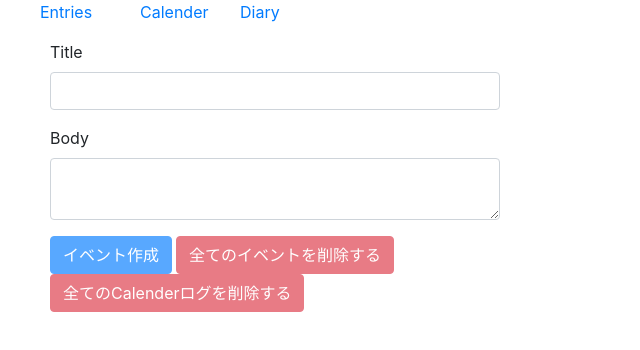
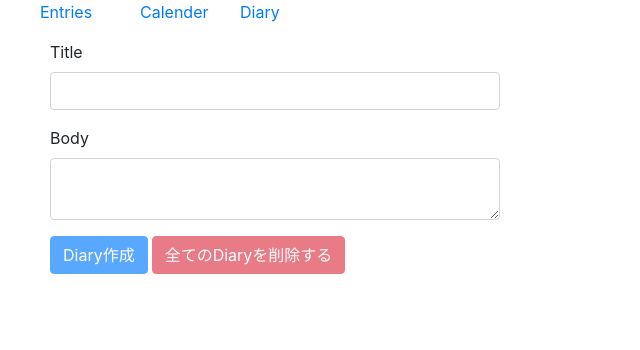
Before and after one commit to yukiorita1117/react-diary, a React (Create React App) app: page /Diary in a window 1280 px wide. Shown: the top 350 px of the page, without its empty margins (0-640 px from the left). Built offline with nearby package versions, Linux system fonts and the light colour scheme.

Commit message:
add material ui

```diff
--- a/package.json
+++ b/package.json
@@ -3,6 +3,7 @@
   "version": "0.1.0",
   "private": true,
   "dependencies": {
+    "@material-ui/core": "^4.9.0",
     "@types/jest": "24.0.15",
     "@types/node": "12.6.2",
     "@types/react": "16.8.23",
--- a/public/index.html
+++ b/public/index.html
@@ -5,34 +5,17 @@
     <link rel="shortcut icon" href="%PUBLIC_URL%/favicon.ico" />
     <meta name="viewport" content="width=device-width, initial-scale=1" />
     <meta name="theme-color" content="#000000" />
-    <!--
-      manifest.json provides metadata used when your web app is installed on a
-      user's mobile device or desktop. See https://developers.google.com/web/fundamentals/web-app-manifest/
-    -->
+
     <link rel="manifest" href="%PUBLIC_URL%/manifest.json" />
-    <!--
-      Notice the use of %PUBLIC_URL% in the tags above.
-      It will be replaced with the URL of the `public` folder during the build.
-      Only files inside the `public` folder can be referenced from the HTML.
+    <link
+      rel="stylesheet"
+      href="https://fonts.googleapis.com/css?family=Roboto:300,400,500,700&display=swap"
+    />
 
-      Unlike "/favicon.ico" or "favicon.ico", "%PUBLIC_URL%/favicon.ico" will
-      work correctly both with client-side routing and a non-root public URL.
-      Learn how to configure a non-root public URL by running `npm run build`.
-    -->
     <title>React App Diary</title>
   </head>
   <body>
     <noscript>You need to enable JavaScript to run this app.</noscript>
     <div id="root"></div>
-    <!--
-      This HTML file is a template.
-      If you open it directly in the browser, you will see an empty page.
-
-      You can add webfonts, meta tags, or analytics to this file.
-      The build step will place the bundled scripts into the <body> tag.
-
-      To begin the development, run `npm start` or `yarn start`.
-      To create a production bundle, use `npm run build` or `yarn build`.
-    -->
   </body>
 </html>
--- a/src/components/Diary/index.jsx
+++ b/src/components/Diary/index.jsx
@@ -51,16 +51,6 @@
     }
   };
 
-  const deleteAllOperationLogs = e => {
-    e.preventDefault();
-    const result = window.confirm(
-      "本当に全ての操作ログを削除してもいいですか？"
-    );
-    if (result) {
-      dispatch({ type: DELETE_ALL_OPERATION_LOGS });
-    }
-  };
-
   //disabledはtrueの時に非活性化する
   const unCreatable = title === "" || body === "";
   return (
@@ -91,21 +81,14 @@
           onClick={addEvent}
           disabled={unCreatable}
         >
-          イベント作成
+          Diary作成
         </StyledButton>
         <StyledButton
           className="btn btn-danger"
           onClick={deleteAllEvents}
           disabled={state.events.length === 0}
         >
-          全てのイベントを削除する
-        </StyledButton>
-        <StyledButton
-          className="btn btn-danger"
-          onClick={deleteAllOperationLogs}
-          disabled={state.operationLogs.length === 0}
-        >
-          全てのCalenderログを削除する
+          全てのDiaryを削除する
         </StyledButton>
       </form>
     </>
```
Also changed, not shown: src/reducers/events.js (+0 -7 lines), 1 other file (tests, documents, lock files or other folders).
